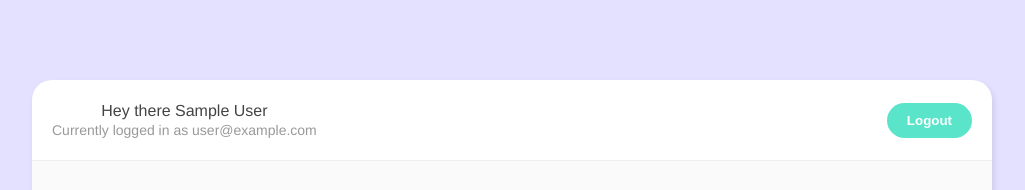
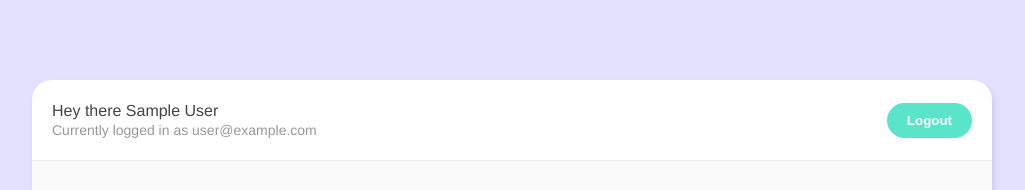
Before and after one commit to yoko-vicky/Live-Chat-built-with-Vue, a Vue app: page /chatroom in a window 1280 px wide. Shown: the top 190 px of the page, without its empty margins (128-1153 px from the left). Built offline with nearby package versions, Linux system fonts and the light colour scheme; no server answers; the database is empty; sample sign-in values are in the browser's storage.

Commit message:
make align left in nav

```diff
--- a/src/components/NavBar.vue
+++ b/src/components/NavBar.vue
@@ -1,6 +1,6 @@
 <template>
   <nav v-if="user">
-    <div>
+    <div class="left">
       <p>Hey there {{ user.displayName }}</p>
       <p class="email">Currently logged in as {{ user.email }}</p>
     </div>
@@ -36,6 +36,9 @@ export default {
 </script>
 
 <style>
+.left {
+  text-align: left;
+}
 nav {
   padding: 20px;
   border-bottom: 1px solid #eee;
```
